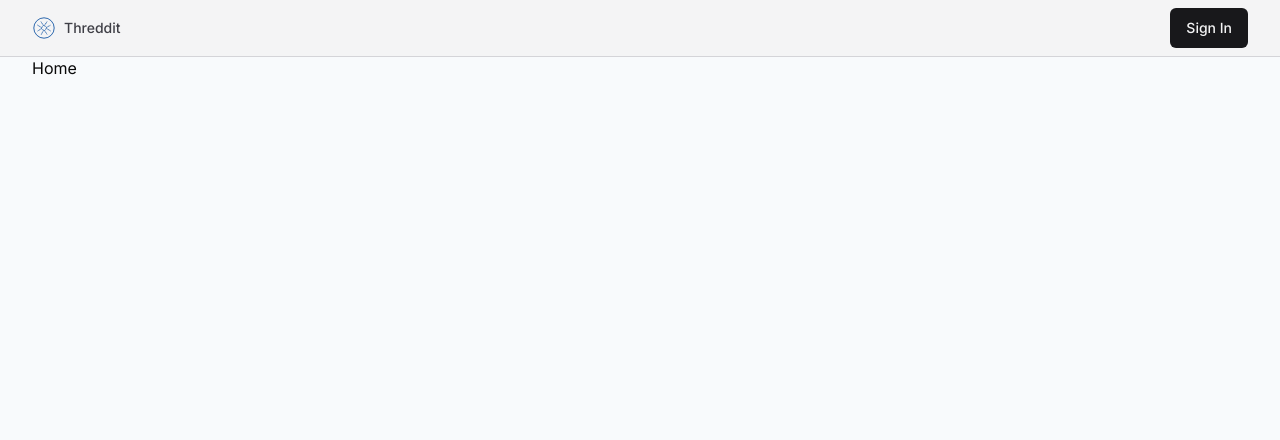
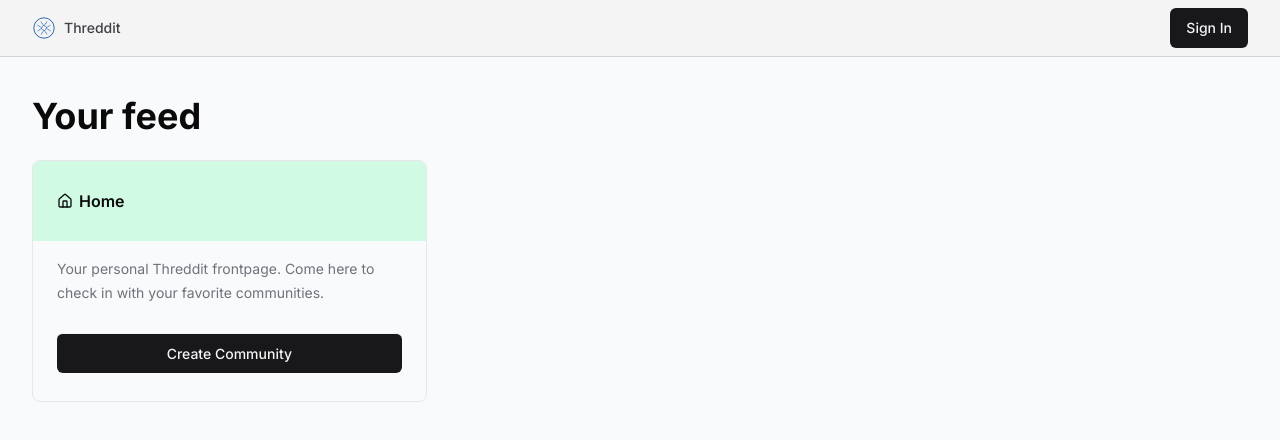
Before and after one commit to wilsondev94/threddit, a Next.js app: page / in a window 1280 px wide. Shown: the top 440 px of the page. Built offline with nearby package versions, Linux system fonts and the light colour scheme; no server answers.

Commit message:
Add the home page

```diff
--- a/src/app/layout.tsx
+++ b/src/app/layout.tsx
@@ -30,7 +30,7 @@ export default function RootLayout({
         {/* @ts-expect-error server component */}
         <Navbar />
         {authModal}
-        <div className="container max-w-7xl mx-auto h-full pt-2">
+        <div className="container max-w-7xl mx-auto h-full pt-12">
           {children}
         </div>
         <Toaster
--- a/src/app/page.tsx
+++ b/src/app/page.tsx
@@ -1,3 +1,39 @@
+import { buttonVariants } from "@/components/ui/Button";
+import { Home as HomeIcon } from "lucide-react";
+import Link from "next/link";
+
 export default function Home() {
-  return <div>Home</div>
+  return (
+    <>
+      <h1 className="font-bold text-3xl md:text-4xl">Your feed</h1>
+      <div className="grid grid-cols-1 md:grid-cols-3 gap-y-4 md:gap-x-4 py-6">
+        {/* subreddit info */}
+        <div className="overflow-hidden h-fit rounded-lg border border-gray-200 order-first md:order-last">
+          <div className="bg-emerald-100 px-6 py-4">
+            <p className="font-semibold py-3 flex items-center gap-1.5">
+              <HomeIcon className="h-4 w-4" />
+              Home
+            </p>
+          </div>
+          <dl className="-my-3 divide-y divide-gray-100 px-6 py-4 text-sm leading-6">
+            <div className="flex justify-between gap-x-4 py-3">
+              <p className="text-zinc-500">
+                Your personal Threddit frontpage. Come here to check in with
+                your favorite communities.
+              </p>
+            </div>
+
+            <Link
+              className={buttonVariants({
+                className: "w-full mt-4 mb-6",
+              })}
+              href={`/r/create`}
+            >
+              Create Community
+            </Link>
+          </dl>
+        </div>
+      </div>
+    </>
+  );
 }
```
